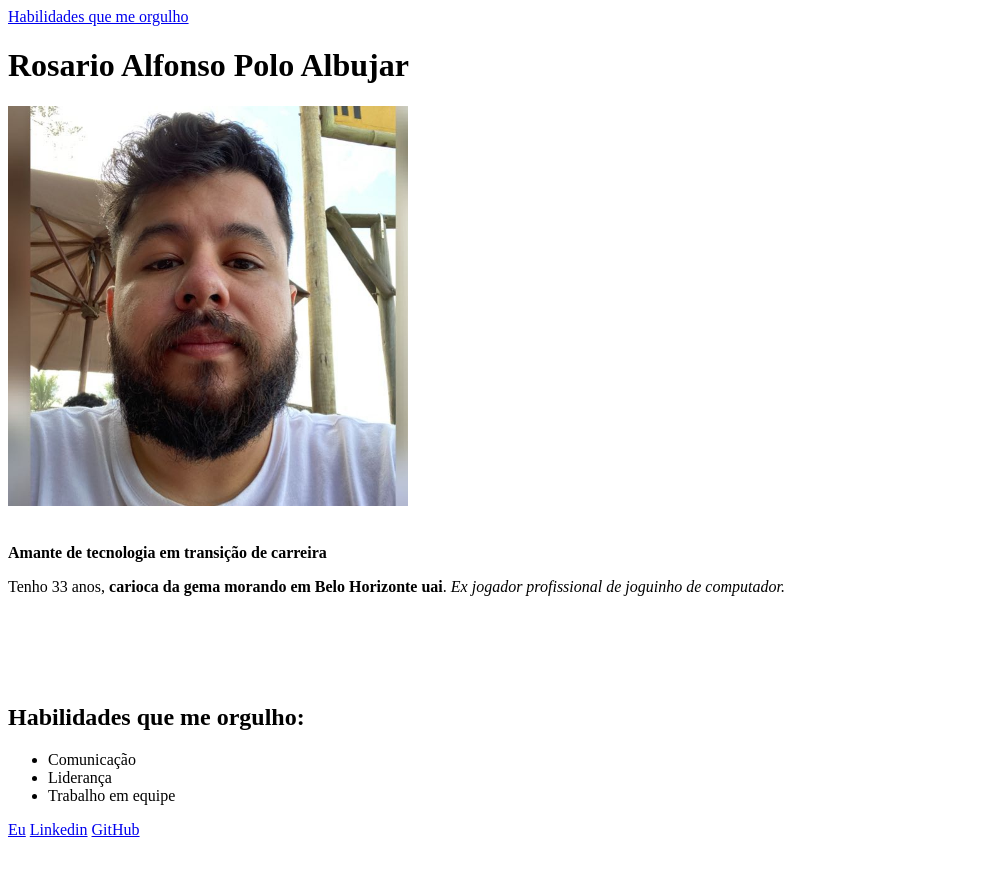
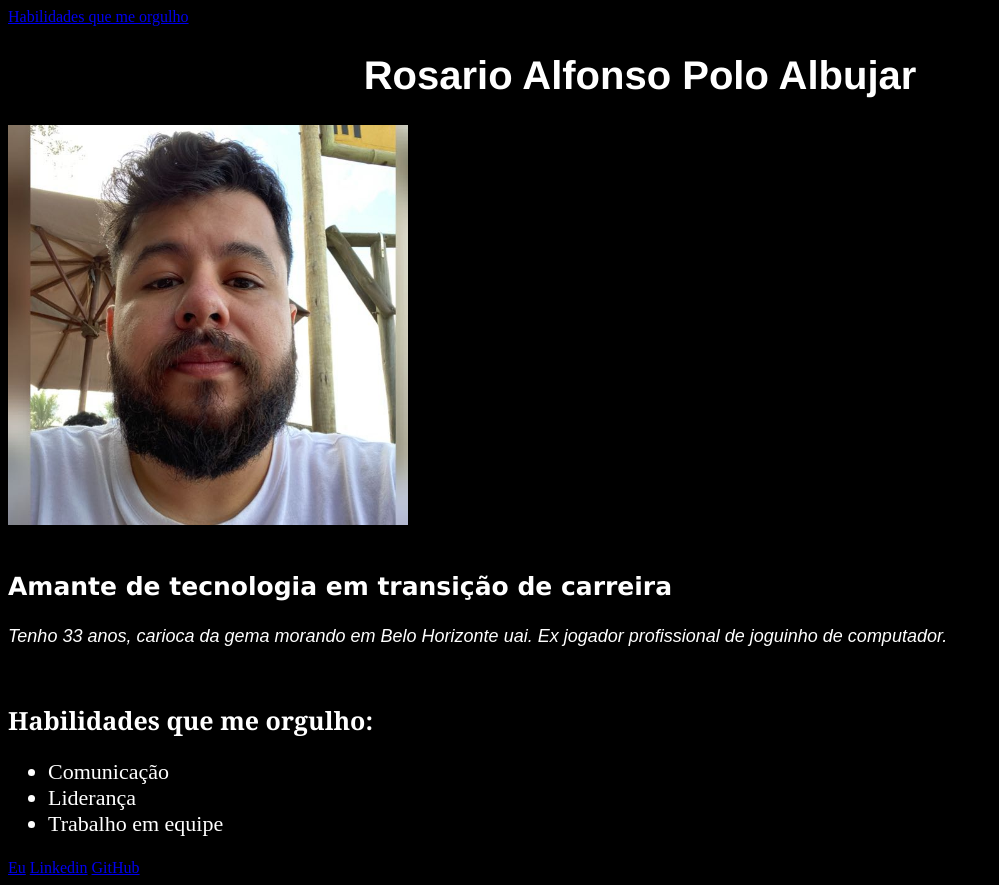
Before and after one commit to rosariopolo/rosariopolo.github.io, a plain HTML site: page index.html in a window 1280 px wide. Shown: the whole page, without its empty margins (0-999 px from the left). Before the commit the page ends 847 px from the top, so only its background shows below. Drawn offline with Linux system fonts and the light colour scheme.

Commit message:
Alterações com adição do arquivo style.css

```diff
--- a/index.html
+++ b/index.html
@@ -4,22 +4,21 @@
     <meta charset="UTF-8">
     <meta http-equiv="X-UA-Compatible" content="IE=edge">
     <meta name="viewport" content="width=device-width, initial-scale=1.0">
+    <link rel="stylesheet" href="./style.css">
     <title>Rosario Alfonso Polo Albujar</title>
 </head>
 <body>
     <a href="#habilidadesqueorgulho">Habilidades que me orgulho</a>
-    <h1>Rosario Alfonso Polo Albujar</h1>
+    <h1 class="meuNome">Rosario Alfonso Polo Albujar</h1>
     <img src="./eu.jpg" width="400px" alt="Minha foto" id="minhafoto">
     <br>
     <br>
-    <p><strong> Amante de tecnologia em transição de carreira</strong></p>
-    <p>Tenho 33 anos, <strong>carioca da gema morando em Belo Horizonte uai</strong>. <em>Ex jogador profissional de joguinho de computador.</em></p>
-    <br>
-    <br>
-    <br>
+    <p class="status">Amante de tecnologia em transição de carreira</p>
+    <p class="descricao">Tenho 33 anos, carioca da gema morando em Belo Horizonte uai. Ex jogador profissional de joguinho de computador.</p>
     <br>
 
-    <h2>Habilidades que me orgulho: </h3>
+
+    <h2 id="habilidade-text">Habilidades que me orgulho: </h3>
     <ul id="habilidadesqueorgulho">
         <li>Comunicação</li>
         <li>Liderança</li>
@@ -28,5 +27,7 @@
     <a href="#minhafoto">Eu</a>
     <a href="https://www.linkedin.com/in/rosariopolo/" target="_blank">Linkedin</a>
     <a href="https://github.com/rosariopolo" target="_blank">GitHub</a>
+
+
 </body>
 </html>
--- /dev/null
+++ b/style.css
@@ -0,0 +1,37 @@
+body{
+    background-color: black;
+    color: white;
+}
+.meuNome{
+    font-size: 40px;
+    font-family: Helvetica, sans-serif;
+    text-align: center;
+}
+.status{
+    font-size: 25px;
+    font-weight: bold;
+    font-family: Verdana, Geneva, Tahoma, sans-serif;
+}
+.descricao{
+    font-size: 18px;
+    font-style: italic;
+    font-family: sans-serif;
+}
+#habilidade-text{
+    font-size: 25px;
+    font-weight: italic;
+    font-family: Cambria, Cochin, Georgia, Times, 'Times New Roman', serif;
+}
+#habilidadesqueorgulho{
+    font-size: 22px;
+}
+
+/* Seu Portfólio Web deve ser estilizado usando as informações a seguir:
+
+Defina fontes diferentes para o seu nome e para a descrição que você criou;
+
+Defina uma cor base de background do seu Portfólio Web;
+
+Altere o estilo das tags que você usou para destacar algumas informações, como sua nacionalidade e a cidade/estado onde mora;
+
+Altere o tamanho dos elementos da lista de habilidades que você criou. Lembre-se de utilizar classes em cada um dos elementos. */
```
